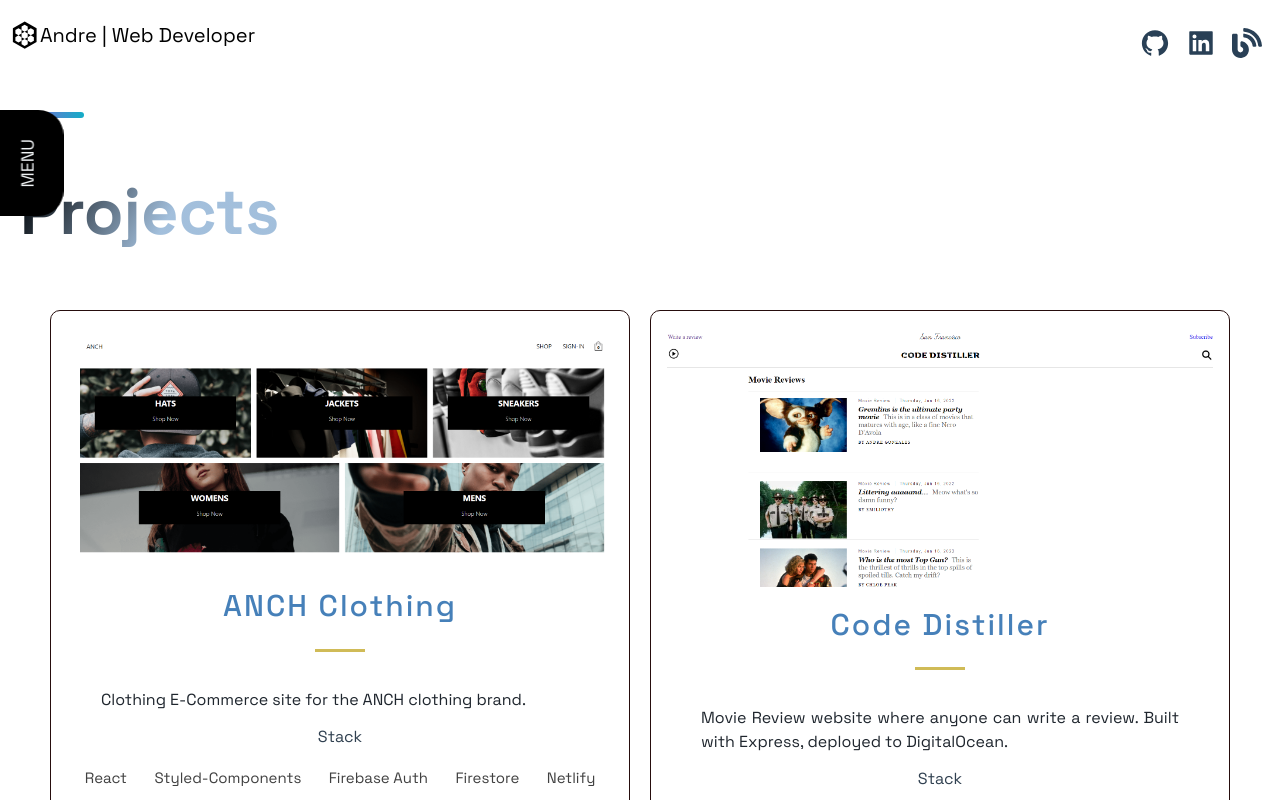
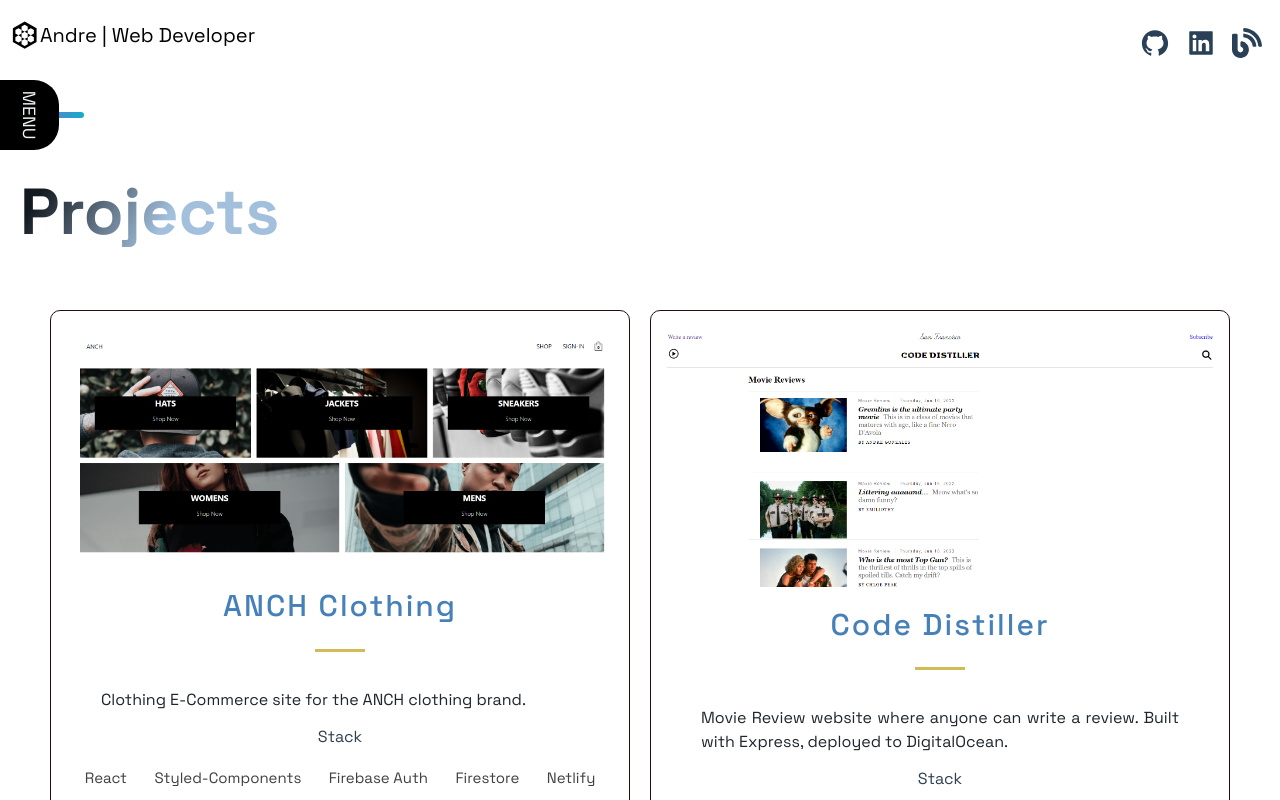
Before and after one commit to gibstock/agonzales-portfolio, a Next.js app: page / in a window 1280 px wide. Shown: the top 800 px of the page. Built offline with nearby package versions, Linux system fonts and the light colour scheme.

Commit message:
fixed menu positioning

```diff
--- a/src/components/NavDropDown/NavDropDown.js
+++ b/src/components/NavDropDown/NavDropDown.js
@@ -1,7 +1,7 @@
 import styled from 'styled-components'
 
 export const DropDownContainer = styled.div`
-  position: absolute;
+  position: fixed;
   display: flex;
   flex-direction: column;
   align-items: center;
@@ -76,41 +76,49 @@
 `
 
 export const DropDownIcon = styled.div`
-  width: 6em;
+  // width: em;
   height: 4em;
   background-color: black;
   border: none;
   border-bottom-right-radius: 25px;
-  border-bottom-left-radius: 25px;
+  border-bottom-left-radius: 0;
+  border-top-right-radius: 25px;
+  border-top-left-radius: 0;
   display: flex;
   flex-direction: row;
-  justify-content: center;
-  align-items: flex-end;
-  transform: rotate(-90deg);
-  padding: 1.5em;
+  justify-content: flex-end;
+  align-items: center;
+  // transform: rotate(-90deg);
+  padding: 1.5em .3em;
   position: fixed;
-  left: -3vh;
-  top: 10vw;
+  left: 0;
+  top: 10vh;
   z-index: 100;
   cursor: pointer;
   font-size: 1.1em;
+
+  span {
+    transform: rotate(90deg);
+  }
   @media ${(props) => props.theme.breakpoints.sm} {
     left: unset;
-    right: -5vw;
+    right: 0;
     top: 10vh;
-    border-top-right-radius: 25px;
-    border-bottom-left-radius: 0;
+    border-top-right-radius: 0;
+    border-bottom-left-radius: 25px;
     border-top-left-radius: 25px;
     border-bottom-right-radius: 0;
+
+    span {
+      transform: rotate(-90deg);
+    }
   }
+
   &:hover {
     box-shadow: -2px 2px 8px black;
   }
 
-  span:hover {
-    transform: ${({ active }) => active ? 'rotate(360deg)' : 'rotate(0deg)'}
 
-  }
 `
 
 export const DropDownTextContainer = styled.div`
```
